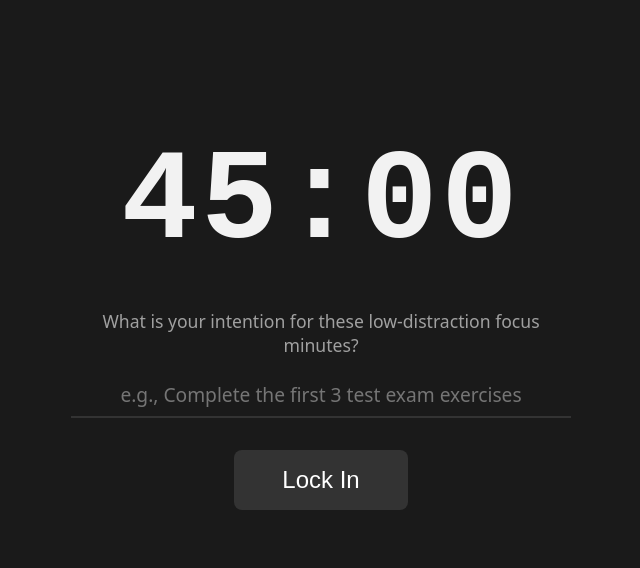
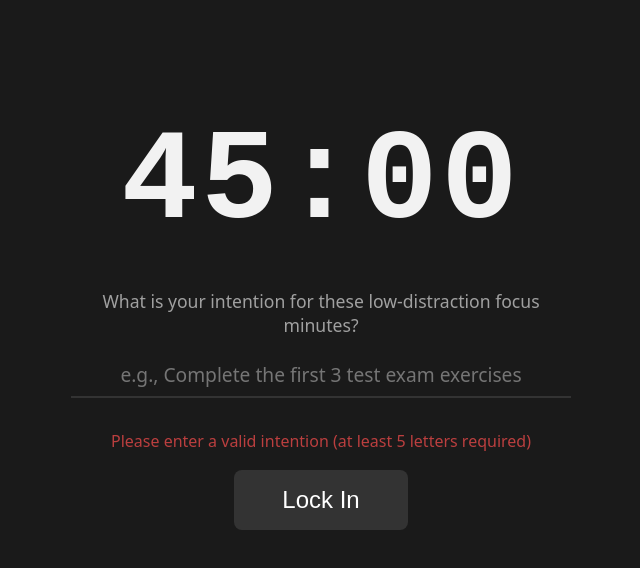
Before and after one commit to stevenlomon/lock-in-intention-timer, a React (Vite) app: page / in a window 1280 px wide. Both pictures are taken after a click on the button "Lock In". Shown: the top 568 px of the page, without its empty margins (319-959 px from the left). Built offline with nearby package versions, Linux system fonts and the light colour scheme.

Commit message:
error state implemented

```diff
--- a/src/App.jsx
+++ b/src/App.jsx
@@ -9,10 +9,9 @@ import Controls from "./components/Controls";
 
 function App() {
   const { status, totalSeconds, start, pause, reset } = useTimerEngine();
-
-  // For our controlled inputs
   const [timerInput, setTimerInput] = useState("45:00");
   const [intentionText, setIntentionText] = useState("");
+  const [errorMessage, setErrorMessage] = useState("");
 
   // The `start` function from useTimerEngine expects validated seconds, it doesn't do the validation anymore like in the Vanilla JS version!
   function handleStart() {
@@ -25,8 +24,15 @@ function App() {
 
     const validationResult = Validator.validateInput(timerInput, intentionText);
 
+    if (!validationResult.isValid) {
+      // If the validation result is not valid, we update the error state and return early
+      setErrorMessage(validationResult.error);
+      return;
+    }
+
     // Start with validated seconds!
     start(validationResult.seconds);
+    setErrorMessage("");
   }
 
   return (
@@ -57,6 +63,7 @@ function App() {
       </div>
 
       <div className='controls-container'>
+        {errorMessage && <span className='error-display'>{errorMessage}</span>}
         <Controls appStatus={status} onStart={handleStart} onPause={pause} onReset={reset} />
         {/* Now with handleStart instead of just start */}
         {/* Tested with `<Controls appStatus={APP_STATES.RUNNING} />`, `<Controls appStatus={APP_STATES.PAUSED} />` */}
```
